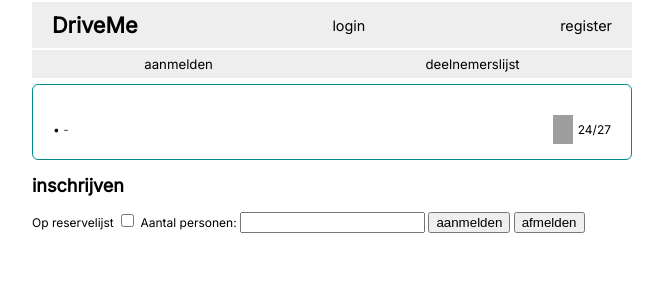
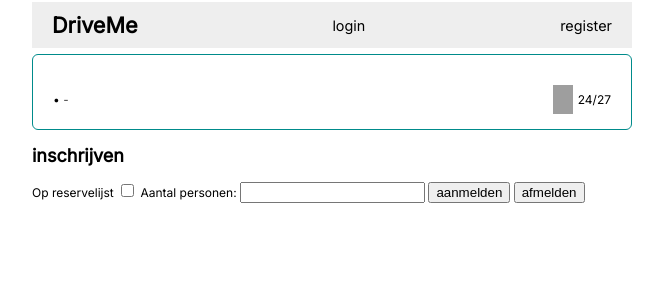
Before and after one commit to mielski/driveme, a Flask app: template templates/register.html in a window 1280 px wide. Shown: the top 300 px of the page, without its empty margins (308-971 px from the left). Run offline with Flask 2, Linux system fonts and the light colour scheme; the template is opened without the code that fills it, so the values that code supplies are empty; grey boxes are pictures that could not be loaded.

Commit message:
fix name argument in register.html and app.py

```diff
--- a/app.py
+++ b/app.py
@@ -70,7 +70,7 @@ def home():  # put application's code here
     for event in events:
         event["isodate"], event["shortdate"] = get_date_elements(event["date"])
 
-    return render_template("home.html", name=name, title="Drive me", events=events, selections=app.selections)
+    return render_template("home.html", title="Drive me", events=events, selections=app.selections)
 
 
 @app.route('/join', methods=["GET", "POST"])
@@ -78,7 +78,7 @@ def join_event():
     event_id = request.args.get('event_id')
     if event := get_event_from_id(event_id):
         print(event)
-        return render_template("register.html", name=name, event=event, title='join event')
+        return render_template("register.html", event=event, title='join event')
     else:
         abort(400, "no event found, missing or wrong event_id provided in request")
 
--- a/templates/register.html
+++ b/templates/register.html
@@ -1,10 +1,6 @@
 {% extends 'template.html' %}
 
 {% block content %}
-  <header class="eventnav">
-    <a class="eventnav__item" href={{ url_for('join_event', event_id=event['event_id']) }}>aanmelden</a>
-    <a class="eventnav__item" href={{ url_for('join_event', event_id=event['event_id']) }}>deelnemerslijst</a>
-  </header>
   <section class="event">
     <h1 class="event__title">{{ event["title"] }}</h1>
     <p>{{ event["desc"] }}</p>
```
